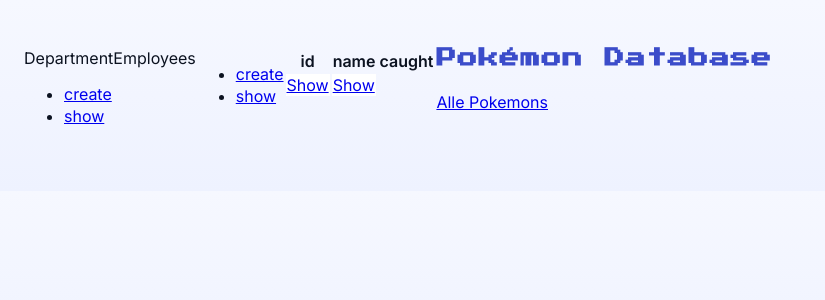
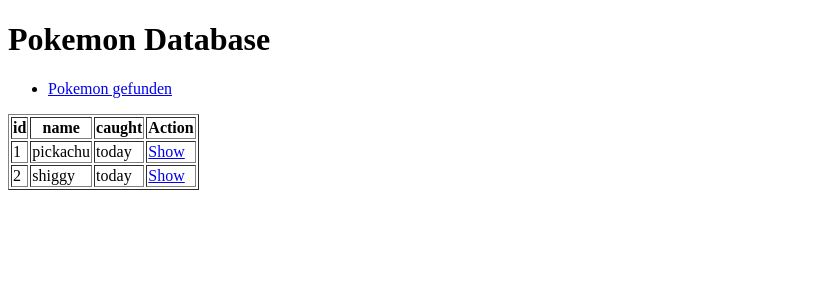
Before and after one commit to alex-fmks/pokedock, a PHP site: page /pokemon/read in a window 1280 px wide. Shown: the top 300 px of the page, without its empty margins (0-825 px from the left). Run offline with PHP 8.4, Linux system fonts and the light colour scheme; data comes from the database, SQL or seed files in the repository.

Commit message:
fix read view html

```diff
--- a/public/index.php
+++ b/public/index.php
@@ -32,33 +32,3 @@ switch ($entity) {
         }
         break;
 }
-?>
-
-<!doctype html>
-<html lang="de">
-<head>
-    <meta charset="utf-8"/>
-    <meta name="viewport" content="width=device-width,initial-scale=1"/>
-    <title>Pokémon</title>
-    <link href="https://fonts.googleapis.com/css2?family=Press+Start+2P&family=Inter:wght@300;400;600&display=swap"
-          rel="stylesheet">
-    <link href="assets/css/styles.css" rel="stylesheet">
-</head>
-<body>
-<div class="wrap">
-    <header>
-        <div class="logo">
-            <div class="pokeball" aria-hidden="true"></div>
-            <div>
-                <h1>Pokémon Database</h1>
-            </div>
-        </div>
-    </header>
-    <div>
-        <section class="grid">
-            <a href="pokemon/read">Alle Pokemons</a>
-        </section>
-    </div>
-</div>
-</body>
-</html>
--- a/view/base.view.php
+++ b/view/base.view.php
@@ -11,21 +11,10 @@ function render(callable $content, array $data): string
     <title>Document</title>
 </head>
 <body>
-<div>
-    <div>Department</div>
-    <div>
-        <ul>
-            <li><a href='/department/create'>create</a></li>
-            <li><a href='/department/read'>show</a></li>
-
-        </ul>
-    </div>
-</div>
-<div>Employees</div>
+<h1>Pokemon Database</h1>
 <div>
     <ul>
-        <li><a href='/employee/create'>create</a></li>
-        <li><a href='/employee/read'>show</a></li>
+        <li><a href='/pokemon/create'>Pokemon gefunden</a></li>
     </ul>
 </div>
 <div>" . $content($data) . "
--- a/view/pokemon/read.view.php
+++ b/view/pokemon/read.view.php
@@ -2,26 +2,27 @@
 
 function pokedex_read_view(array $data): string
 {
-$string = "<table>";
+    $string = "<table border='1'>";
+
+    // Tabellenkopf
     $string .= "<tr>";
-        foreach ($data[0] as $key => $value) {
-        $string .= "<th>";
-            $string .= "$key";
-            $string .= "</th>";
+    foreach (array_keys($data[0]) as $key) {
+        $string .= "<th>$key</th>";
+    }
+    $string .= "<th>Action</th>";
+    $string .= "</tr>";
+
+    // Tabellendaten
+    foreach ($data as $user) {
+        $id = $user['id'];
+        $string .= "<tr>";
+        foreach ($user as $value) {
+            $string .= "<td>$value</td>";
         }
+        $string .= "<td><a href='/pokemon/show/$id'>Show</a></td>";
         $string .= "</tr>";
+    }
 
-
-    foreach ($data as $index => $user) {
-    $string .= "<td class='link' style='background-color: white'>";
-        $id = $user['id'];
-        $string .= "<a href='/pokemon/show/$id'>Show</a>";
-        $string .= "</td>";
-    //        $string .= "<td class='link' style='background-color: white'>";
-        ////        $string .= "<a href='/pokemon/update/$id'>Update</a>";
-        //        $string .= "</td>";
-    //        $string .= "</tr>";
-    }
     $string .= "</table>";
-return $string;
+    return $string;
 }
```
Also changed, not shown: view/pokemon/show.view.php (+3 -4 lines).
